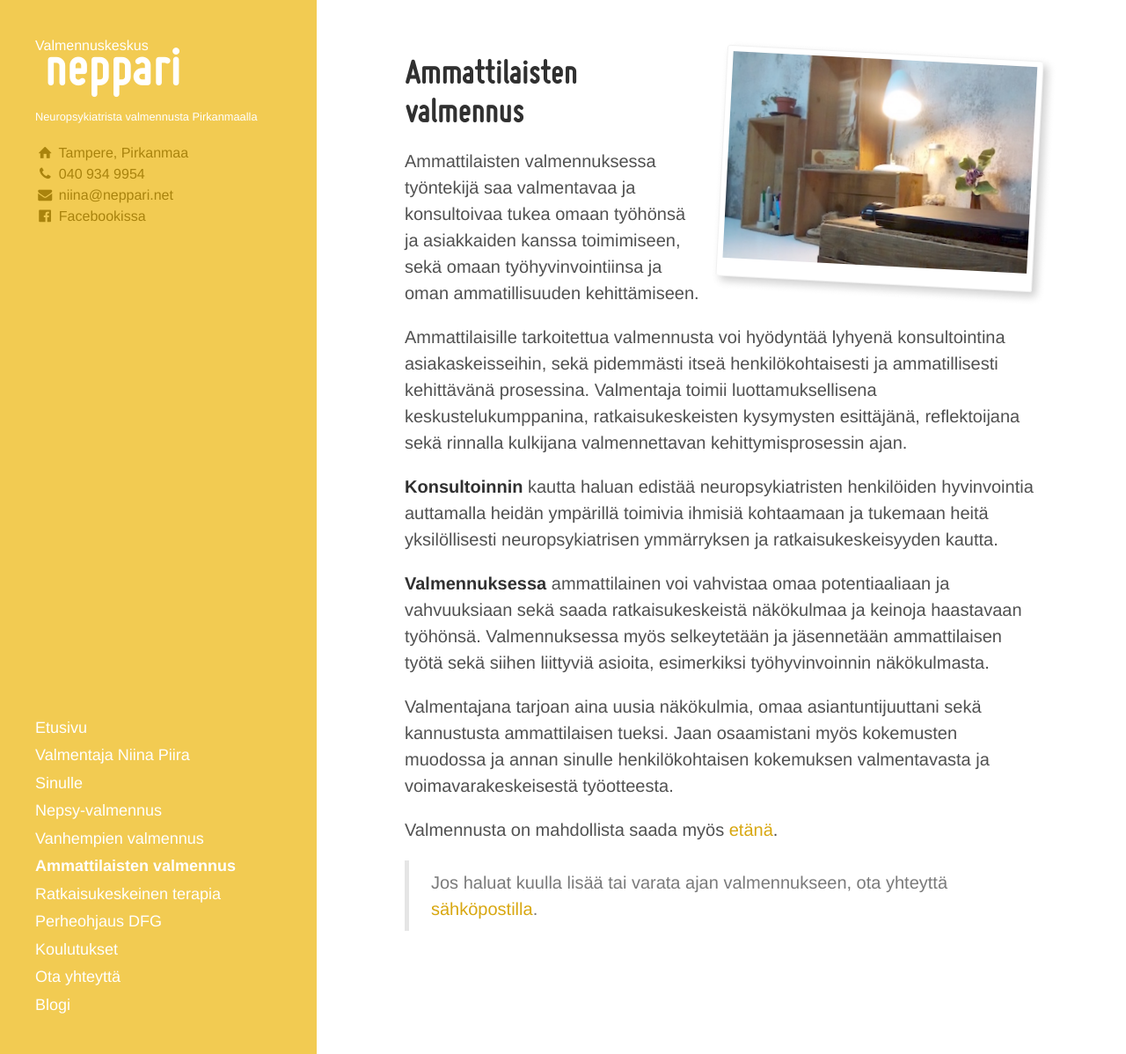
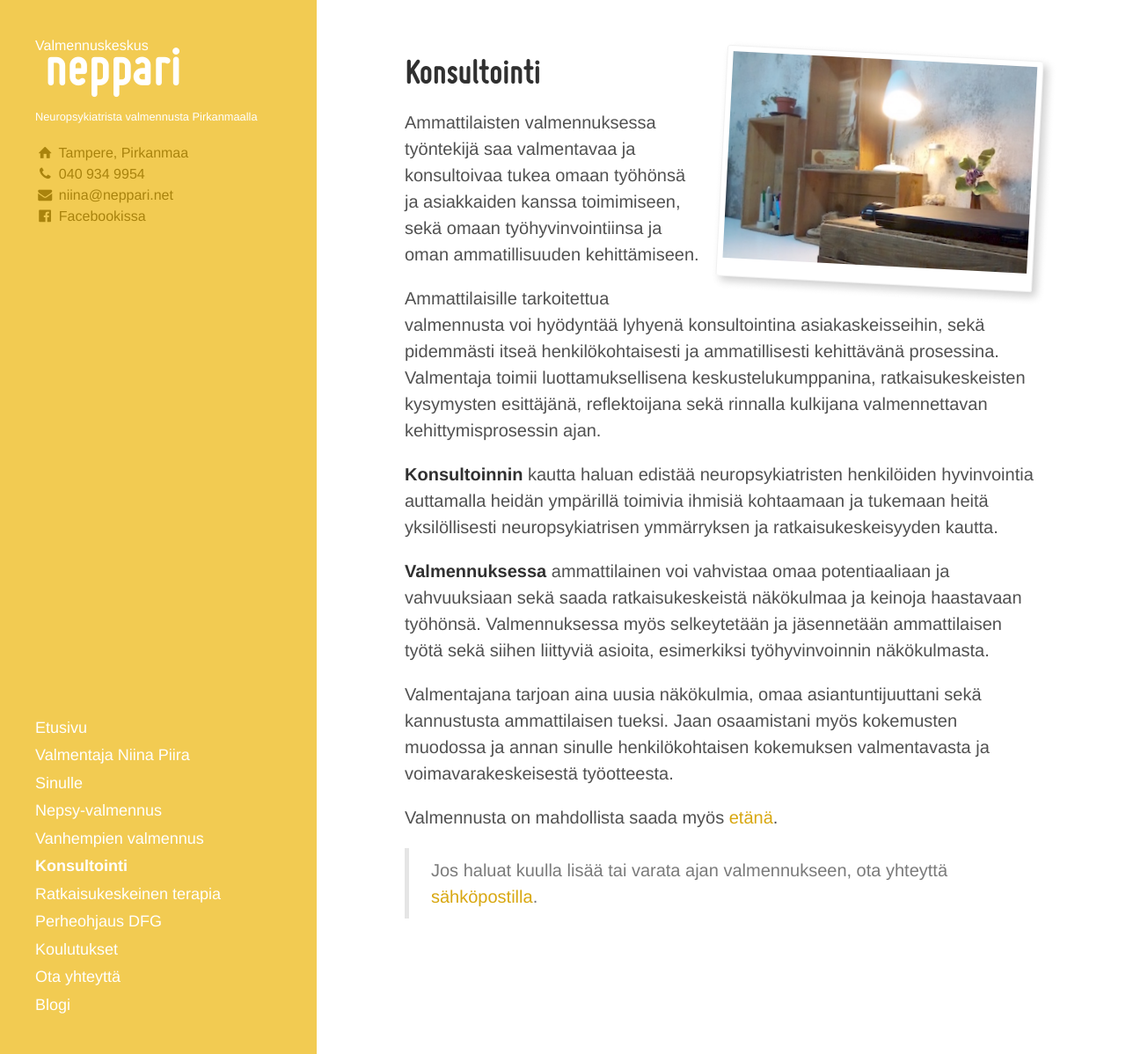
Before and after one commit to niinapiira/neppari.net, a Jekyll site: the page built from konsultointi.md, in a window 1280 px wide and 1198 px high. Shown: the whole window at 88% size. Built offline with Jekyll 4.4.1, drawn with Linux system fonts in a browser that asks for light colours.

Commit message:
Change ammattilaisten-valmennus to konsultointi

```diff
--- a/ammattilaisten-valmennus.md
+++ b/konsultointi.md
@@ -1,5 +1,5 @@
 ---
-page-title: Ammattilaisten valmennus
+page-title: Konsultointi
 page-type: normal
 navigation-order: 5
 show-in-navigation: true
--- a/netlify.toml
+++ b/netlify.toml
@@ -23,3 +23,8 @@
   from = "/koulutus-luennot-tyopajat"
   to = "/koulutukset"
   status = 301
+
+[[redirects]]
+  from = "/ammattilaisten-valmennus"
+  to = "/konsultointi"
+  status = 301
```
